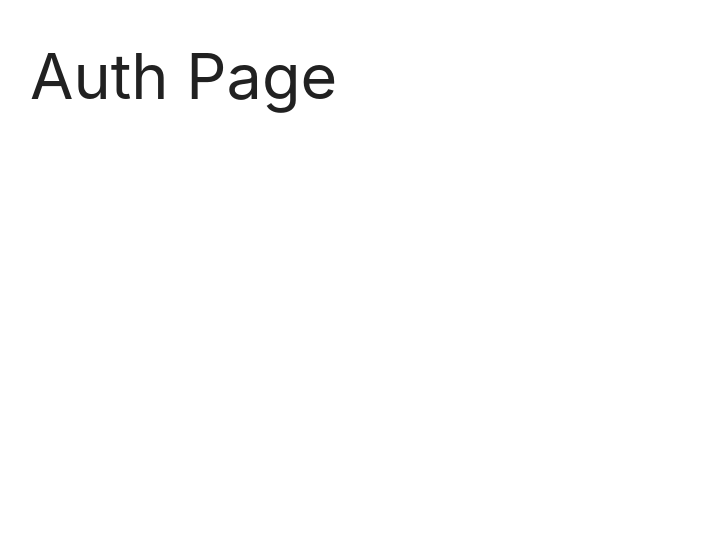
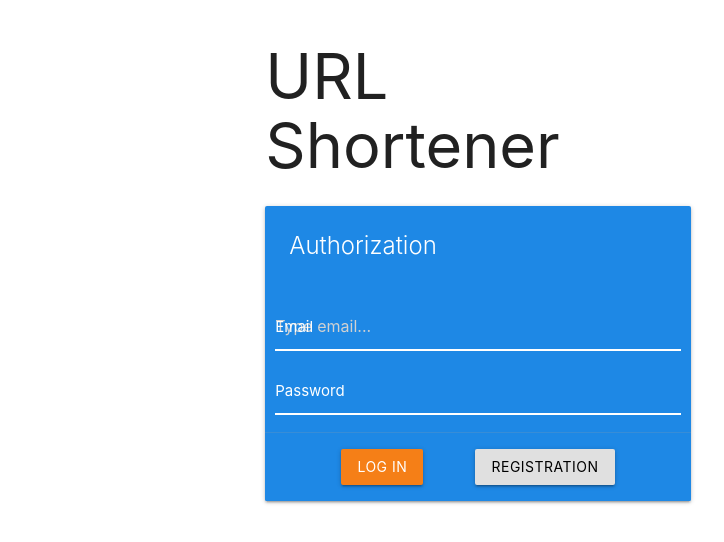
Before and after one commit to RZFalcore/url-shortener, a React (Create React App) app in the folder client/: page / in a window 1280 px wide. Shown: the top 542 px of the page, without its empty margins (162-886 px from the left). Built offline with nearby package versions, Linux system fonts and the light colour scheme.

Commit message:
added Auth page styling, html. Added input handler

```diff
--- a/client/src/App.js
+++ b/client/src/App.js
@@ -6,7 +6,7 @@ function App() {
   const routes = useRoutes(false);
   return (
     <Router>
-      <div class="container">{routes}</div>
+      <div className="container">{routes}</div>
     </Router>
   );
 }
--- a/client/src/index.css
+++ b/client/src/index.css
@@ -1 +1,19 @@
-@import "../node_modules/materialize-css/dist/css/materialize.min.css"
+@import "../node_modules/materialize-css/dist/css/materialize.min.css";
+
+input.yellow-input {
+    border-bottom: 1px solid #fff !important;
+    box-shadow: 0 1px 0 0 #fff !important;
+}
+
+input.yellow-input+label {
+    color: #fff !important;
+}
+
+input.yellow-input:focus {
+    border-bottom: 1px solid #ffeb3b !important;
+    box-shadow: 0 1px 0 0 #ffeb3b !important;
+}
+
+input.yellow-input+label:focus {
+    color: #ffeb3b !important;
+}
--- a/client/src/pages/AuthPage.js
+++ b/client/src/pages/AuthPage.js
@@ -1,9 +1,54 @@
-import React from "react";
+import React, { useState } from "react";
 
-const AuthPage = () => (
-  <div>
-    <h1>Auth Page</h1>
-  </div>
-);
+const AuthPage = () => {
+  const [form, setForm] = useState({ email: "", password: "" });
+
+  const changeHandler = (e) => {
+    setForm({ ...form, [e.target.name]: e.target.value });
+  };
+
+  return (
+    <div className="row">
+      <div className="col s6 offset-s3">
+        <h1>URL Shortener</h1>
+        <div className="card blue darken-1">
+          <div className="card-content white-text">
+            <span className="card-title">Authorization</span>
+          </div>
+          <div className="input-field" style={{ margin: "10px" }}>
+            <input
+              placeholder="Type email..."
+              id="email"
+              type="email"
+              name="email"
+              className="yellow-input"
+              onChange={changeHandler}
+            />
+            <label htmlFor="email">Email</label>
+          </div>
+          <div className="input-field" style={{ margin: "10px" }}>
+            <input
+              id="password"
+              type="password"
+              name="password"
+              className="yellow-input"
+              onChange={changeHandler}
+            />
+            <label htmlFor="password">Password</label>
+          </div>
+          <div
+            className="card-action"
+            style={{ display: "flex", justifyContent: "space-evenly" }}
+          >
+            <button className="btn yellow darken-4">Log in</button>
+            <button className="btn grey  lighten-2 black-text">
+              Registration
+            </button>
+          </div>
+        </div>
+      </div>
+    </div>
+  );
+};
 
 export default AuthPage;
```
